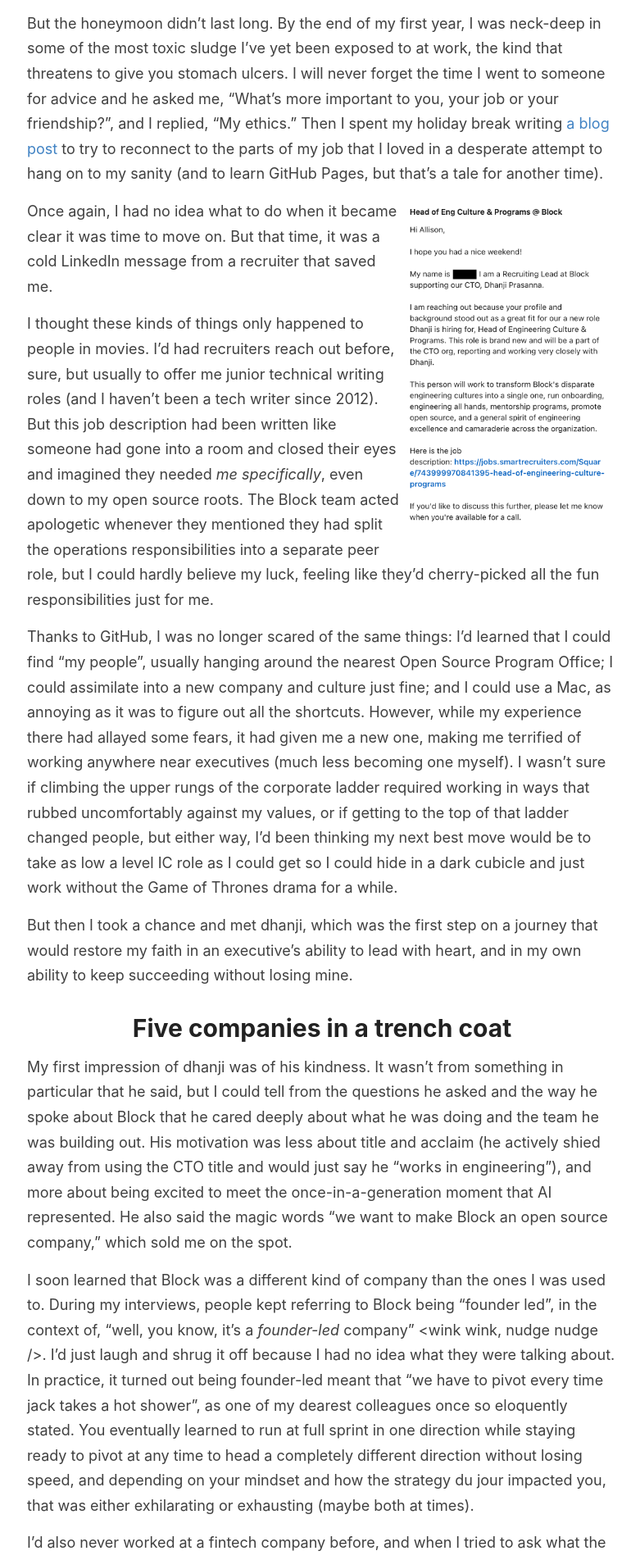
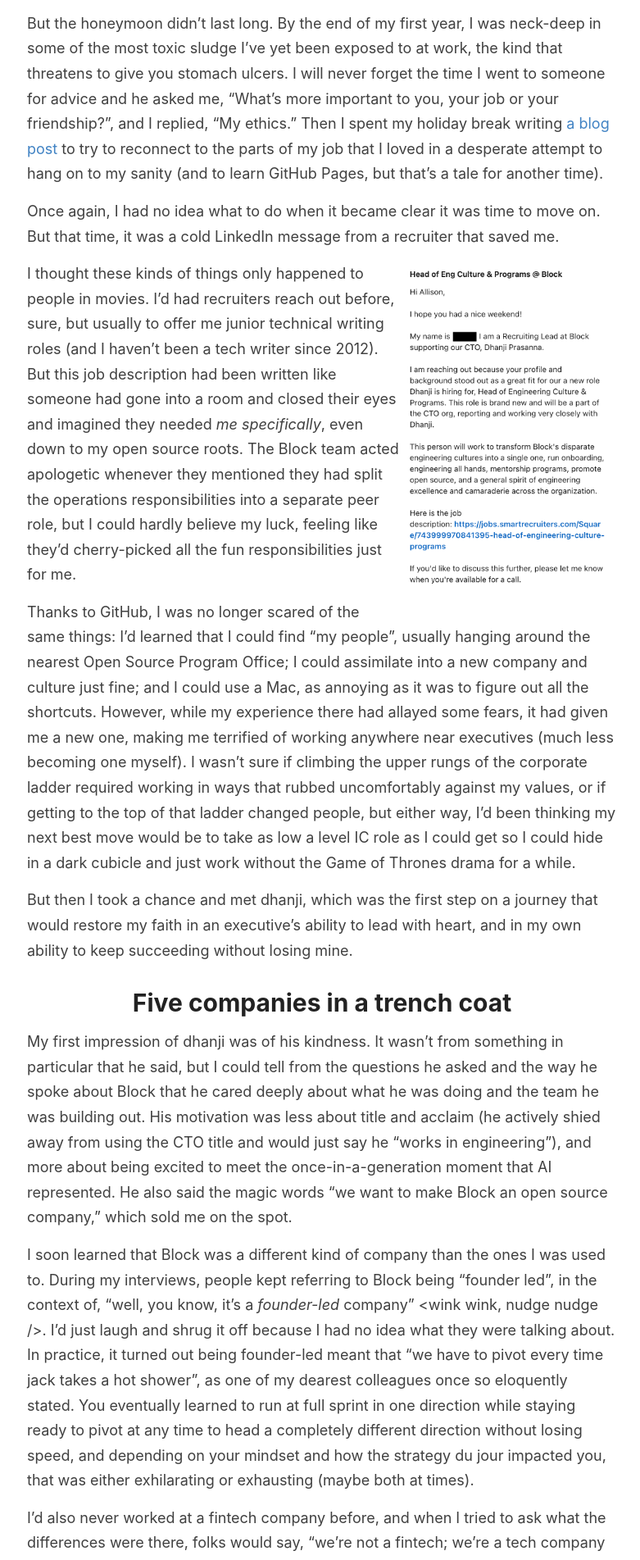
Before and after one commit to amatlack/amatlack.github.io, a Jekyll site: the page built from _posts/2026-05-11-unafraid.md, in a window 1280 px wide. Shown: the part 1723-3626 px from the top of the page at 82% size, without its empty margins (247-1028 px from the left). Built offline with Jekyll 4.4.1, drawn with Linux system fonts in a browser that asks for light colours.

Commit message:
fixing formatting

```diff
--- a/_posts/2026-05-11-unafraid.md
+++ b/_posts/2026-05-11-unafraid.md
@@ -26,11 +26,11 @@ A close friend saved me. They were setting up an engineering operations team at
 
 But the honeymoon didn’t last long. By the end of my first year, I was neck-deep in some of the most toxic sludge I’ve yet been exposed to at work, the kind that threatens to give you stomach ulcers. I will never forget the time I went to someone for advice and he asked me, “What’s more important to you, your job or your friendship?”, and I replied, “My ethics.” Then I spent my holiday break writing [a blog post](https://amatlack.com/reflections-on-one-year-at-GitHub/) to try to reconnect to the parts of my job that I loved in a desperate attempt to hang on to my sanity (and to learn GitHub Pages, but that’s a tale for another time).
 
+Once again, I had no idea what to do when it became clear it was time to move on. But that time, it was a cold LinkedIn message from a recruiter that saved me.
+
 <div class="about_headshot">
   <img src="{{ site:baseurl }}/images/blockLinkedInmsg.png" />
 </div>
-
-Once again, I had no idea what to do when it became clear it was time to move on. But that time, it was a cold LinkedIn message from a recruiter that saved me.
 
 I thought these kinds of things only happened to people in movies. I’d had recruiters reach out before, sure, but usually to offer me junior technical writing roles (and I haven’t been a tech writer since 2012). But this job description had been written like someone had gone into a room and closed their eyes and imagined they needed *me specifically*, even down to my open source roots. The Block team acted apologetic whenever they mentioned they had split the operations responsibilities into a separate peer role, but I could hardly believe my luck, feeling like they’d cherry-picked all the fun responsibilities just for me.
 
```
